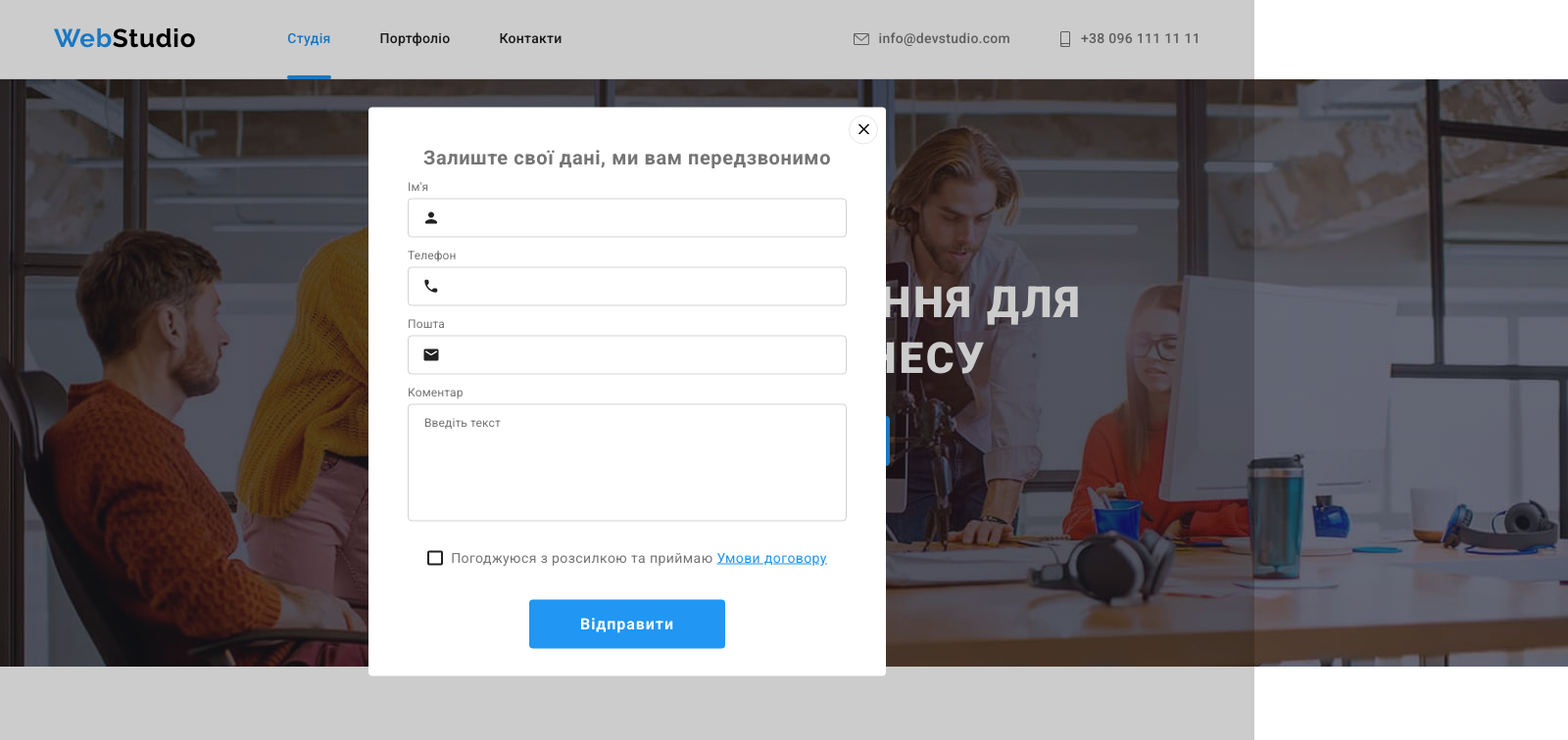
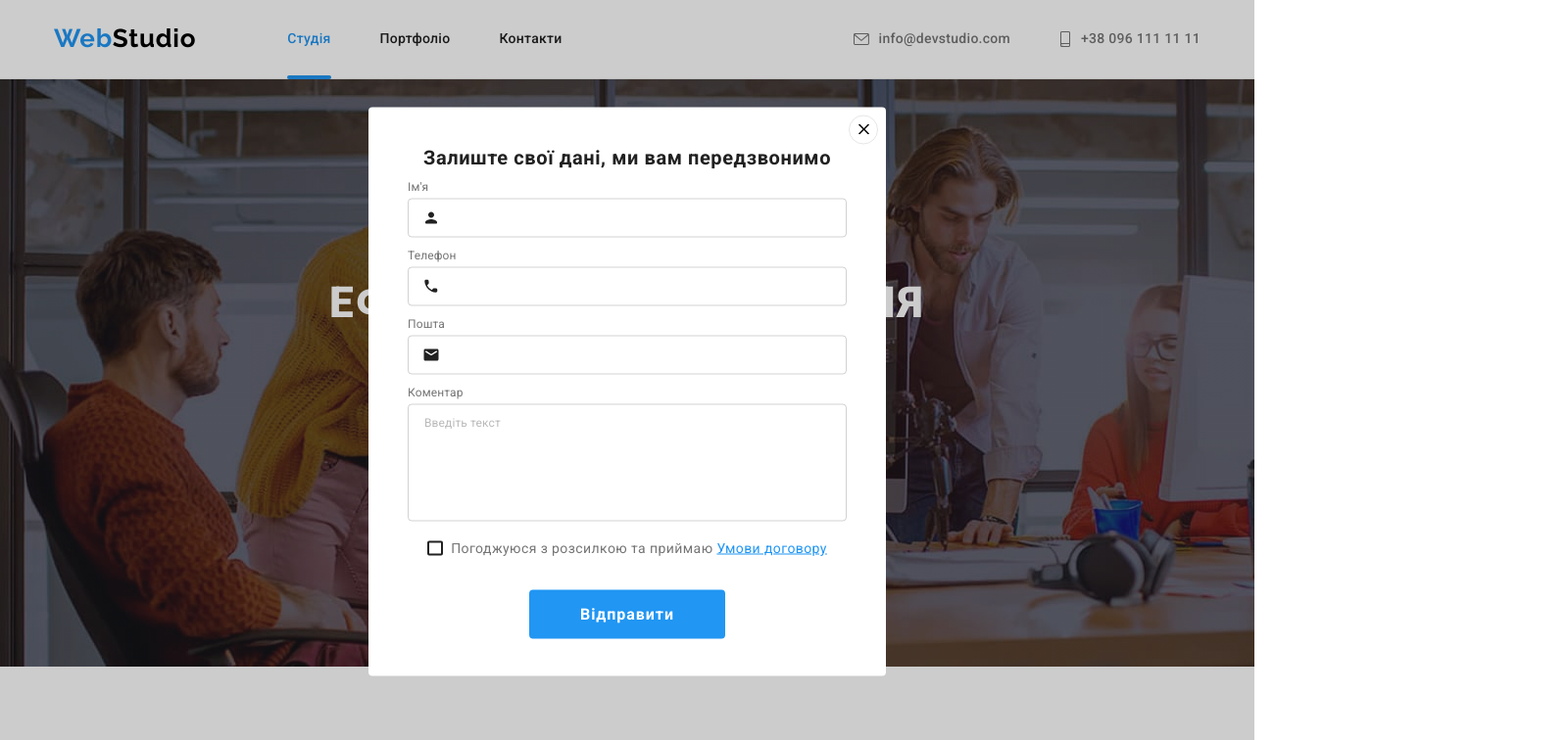
Before and after one commit to indatim/goit-markup-hw-06, a plain HTML site: page index.html in a window 1280 px wide. Both pictures are taken after a click on the button "Замовити послугу". Shown: the top 756 px of the page at 98% size, 1600 px wide, since content can reach past the window. Drawn offline with nearby package versions, Linux system fonts and the light colour scheme.

Commit message:
goit-markup-hw-06

```diff
--- a/css/main.css
+++ b/css/main.css
@@ -248,7 +248,7 @@ body {
     url(../images/hero-image.jpg);
     background-repeat: no-repeat;
     background-size: cover;
-    width: 1600px;
+    max-width: 1600px;
     height: 600px;
 
     margin-left: auto;
@@ -1025,6 +1025,7 @@ body {
 }
 
 .request-title {
+    color: rgba(33, 33, 33, 1);
     margin: 0;
     margin-bottom: 12px;
     font-weight: 700;
@@ -1045,8 +1046,6 @@ body {
 
 .request-input {
     display: block;
-    /* margin-top: 12px; */
-    margin-bottom: 10px;
     color: var(--primary-text-color);
     transition: border-color 250ms cubic-bezier(0.4, 0, 0.2, 1);
 }
@@ -1136,6 +1135,10 @@ body {
     transition: border-color 250ms cubic-bezier(0.4, 0, 0.2, 1);
 }
 
+.request-textarea::placeholder {
+    color: rgba(117, 117, 117, 0.5);
+}
+
 .request-textarea:focus,
 .request-textarea:hover {
     outline: 0;
```
